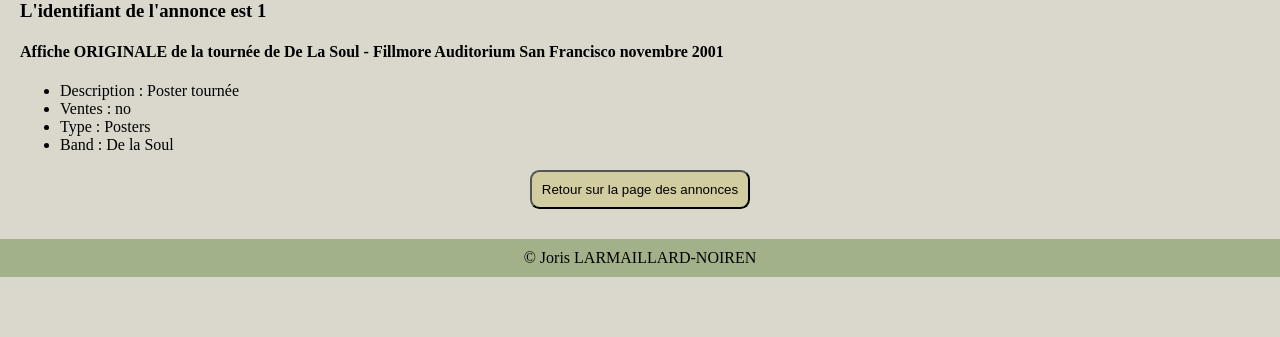
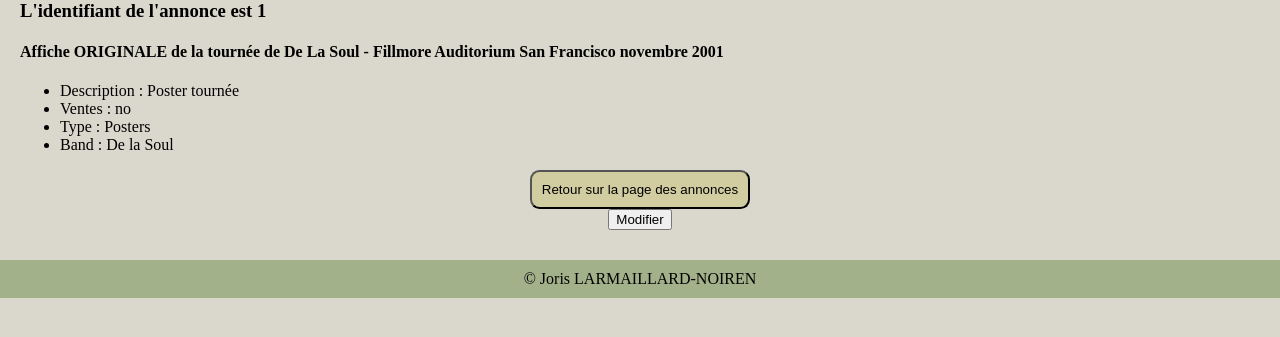
Before and after one commit to 31Joojo/django-web-app, a Django app: page /ads/1/ in a window 1280 px wide. Shown: the part 187-524 px from the top of the page. Run offline with Django 5.2, Linux system fonts and the light colour scheme; data comes from the database, SQL or seed files in the repository.

Commit message:
Ajout d'un bouton pour modifier l'annonce

```diff
--- a/merchex/listings/templates/listings/ad_detail.html
+++ b/merchex/listings/templates/listings/ad_detail.html
@@ -14,8 +14,17 @@
     </section>
 
     <div class="conteneur-bouton">
-        <a href="{% url 'ads-list' %}">
-            <button class="bouton-retour">Retour sur la page des annonces</button>
-        </a>
+        <div class="contenu-bouton">
+            <div>
+                <a href="{% url 'ads-list' %}">
+                    <button class="bouton-retour">Retour sur la page des annonces</button>
+                </a>
+            </div>
+            <div>
+                <a href="{% url 'ad-update' ad_id %}">
+                    <button class="bouton">Modifier</button>
+                </a>
+            </div>
+        </div>
     </div>
 {% endblock %}
```
